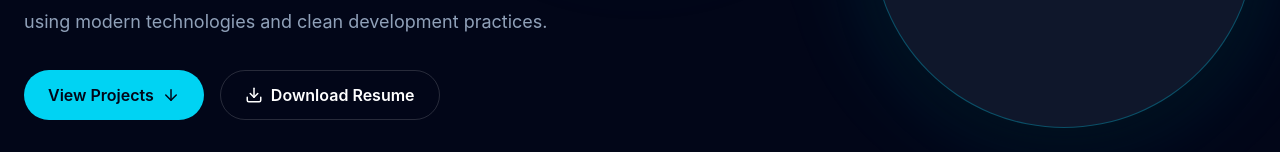
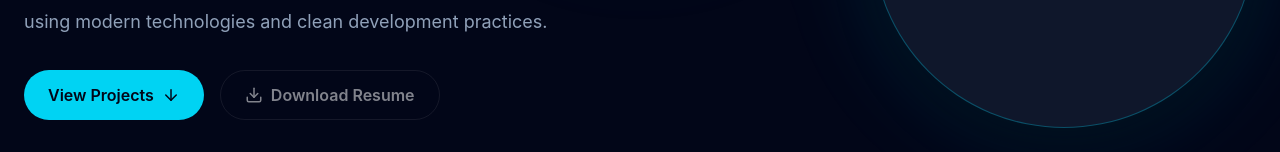
Before and after one commit to RahulMaurya90058/My_Portfolio, a React (Vite) app in the folder client/: page / in a window 1280 px wide. Shown: the part 504-656 px from the top of the page. Built offline with nearby package versions, Linux system fonts and the light colour scheme; no server answers.

Commit message:
Fix dynamic resume download

```diff
--- a/client/src/components/Hero.jsx
+++ b/client/src/components/Hero.jsx
@@ -12,14 +12,13 @@ import {
 const API_URL = import.meta.env.VITE_API_URL;
 
 function Hero() {
-  const [profile, setProfile] =
-    useState(null);
+  const [profile, setProfile] = useState(null);
 
-  const [loading, setLoading] =
-    useState(true);
+  const [resumeUrl, setResumeUrl] = useState("#");
 
-  const [imageError, setImageError] =
-    useState(false);
+  const [loading, setLoading] = useState(true);
+
+  const [imageError, setImageError] = useState(false);
 
   // ==========================================
   // FETCH PROFILE
@@ -32,8 +31,7 @@ function Hero() {
           `${API_URL}/api/profile`
         );
 
-        const data =
-          await response.json();
+        const data = await response.json();
 
         if (
           data.success &&
@@ -52,6 +50,36 @@ function Hero() {
     };
 
     fetchProfile();
+  }, []);
+
+  // ==========================================
+  // FETCH ACTIVE RESUME
+  // ==========================================
+
+  useEffect(() => {
+    const fetchResume = async () => {
+      try {
+        const response = await fetch(
+          `${API_URL}/api/resume`
+        );
+
+        const data = await response.json();
+
+        if (
+          data.success &&
+          data.resume?.fileUrl
+        ) {
+          setResumeUrl(data.resume.fileUrl);
+        }
+      } catch (error) {
+        console.error(
+          "Failed to load resume:",
+          error
+        );
+      }
+    };
+
+    fetchResume();
   }, []);
 
   // ==========================================
@@ -77,9 +105,6 @@ function Hero() {
   const linkedin =
     profile?.linkedin ||
     "https://linkedin.com";
-
-  const resumeUrl =
-    profile?.resumeUrl || "#";
 
   const profileImage =
     profile?.profileImage || "";
@@ -179,17 +204,12 @@ function Hero() {
 
             <a
               href={resumeUrl}
-              target={
-                resumeUrl !== "#"
-                  ? "_blank"
-                  : undefined
-              }
-              rel={
-                resumeUrl !== "#"
-                  ? "noreferrer"
-                  : undefined
-              }
-              className="inline-flex items-center gap-2 rounded-full border border-white/15 px-6 py-3 font-semibold text-white transition hover:border-cyan-400 hover:text-cyan-400"
+              download
+              className={`inline-flex items-center gap-2 rounded-full border border-white/15 px-6 py-3 font-semibold text-white transition hover:border-cyan-400 hover:text-cyan-400 ${
+                resumeUrl === "#"
+                  ? "pointer-events-none opacity-50"
+                  : ""
+              }`}
             >
               <Download size={18} />
 
```
